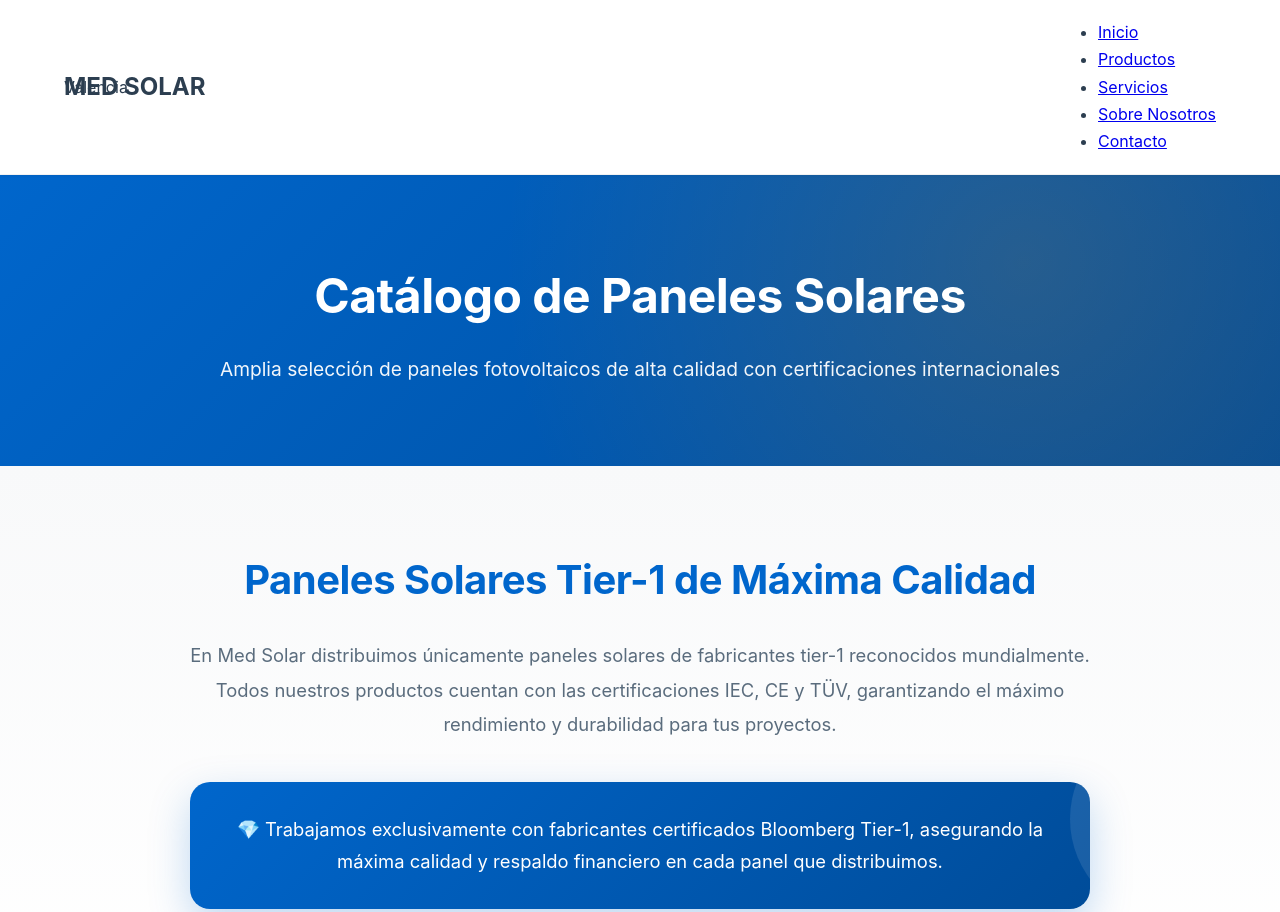
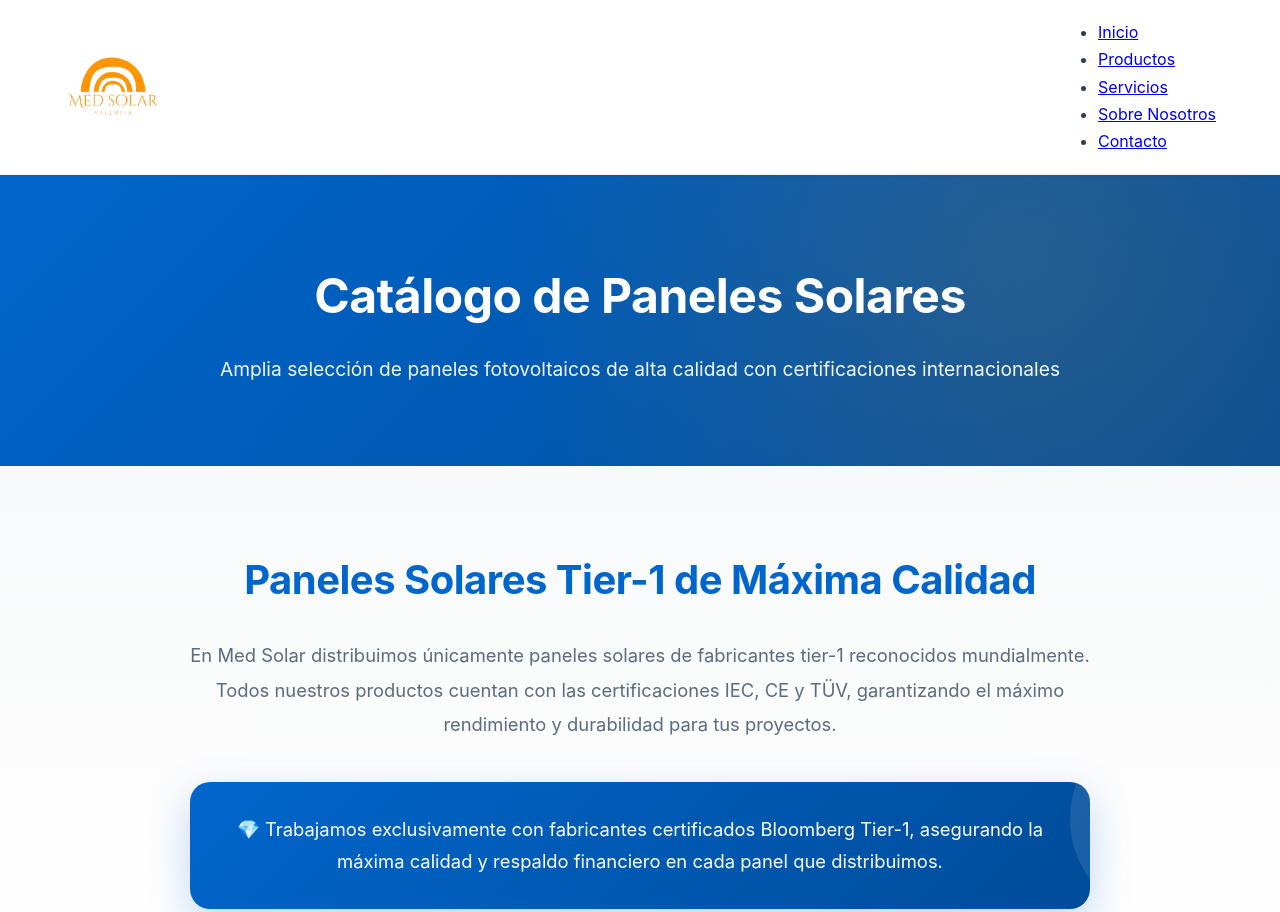
Before and after one commit to moneypenny-coder/medsolar-website, a plain HTML site: page productos.html in a window 1280 px wide. Shown: the top 912 px of the page. Drawn offline with Linux system fonts and the light colour scheme.

Commit message:
productos.html
Replaced logo text with an image link for branding.

```diff
--- a/productos.html
+++ b/productos.html
@@ -11,10 +11,9 @@
     <!-- NAVEGACIÓN -->
     <nav class="navbar">
         <div class="container">
-            <div class="logo">
-                <h2 class="logo-main">MED SOLAR</h2>
-                <p class="logo-sub">Valencia</p>
-            </div>
+            <a href="index.html" class="logo">
+    <img src="logo.png" alt="Med Solar Valencia" class="logo-img">
+</a>
             <ul class="nav-menu">
                 <li><a href="index.html">Inicio</a></li>
                 <li><a href="productos.html" class="active">Productos</a></li>
```
